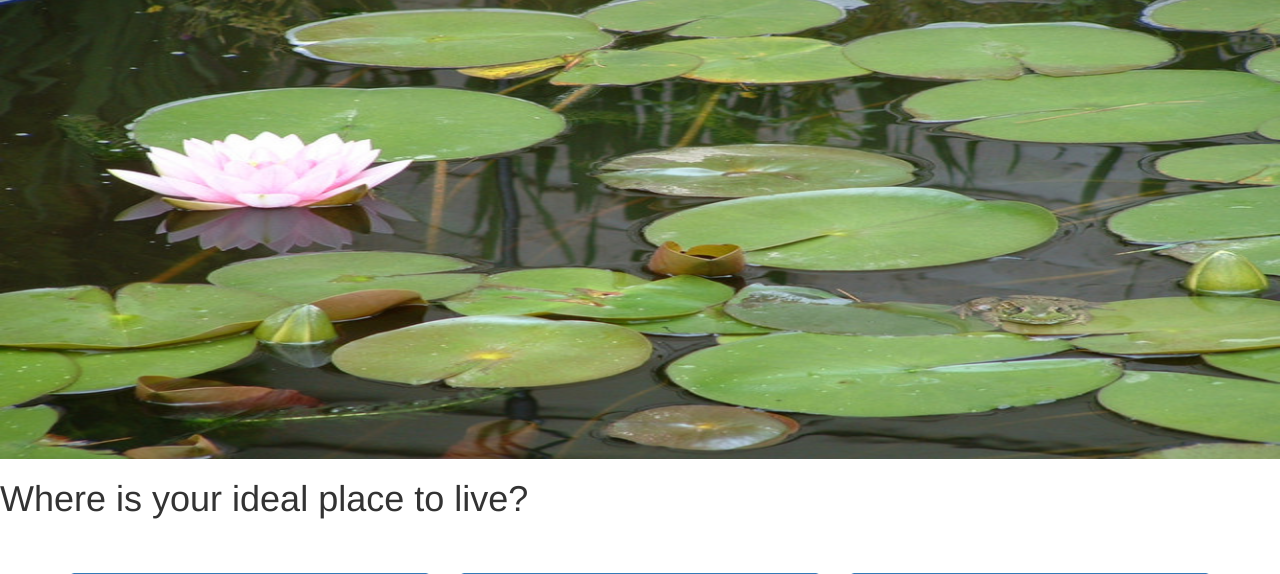
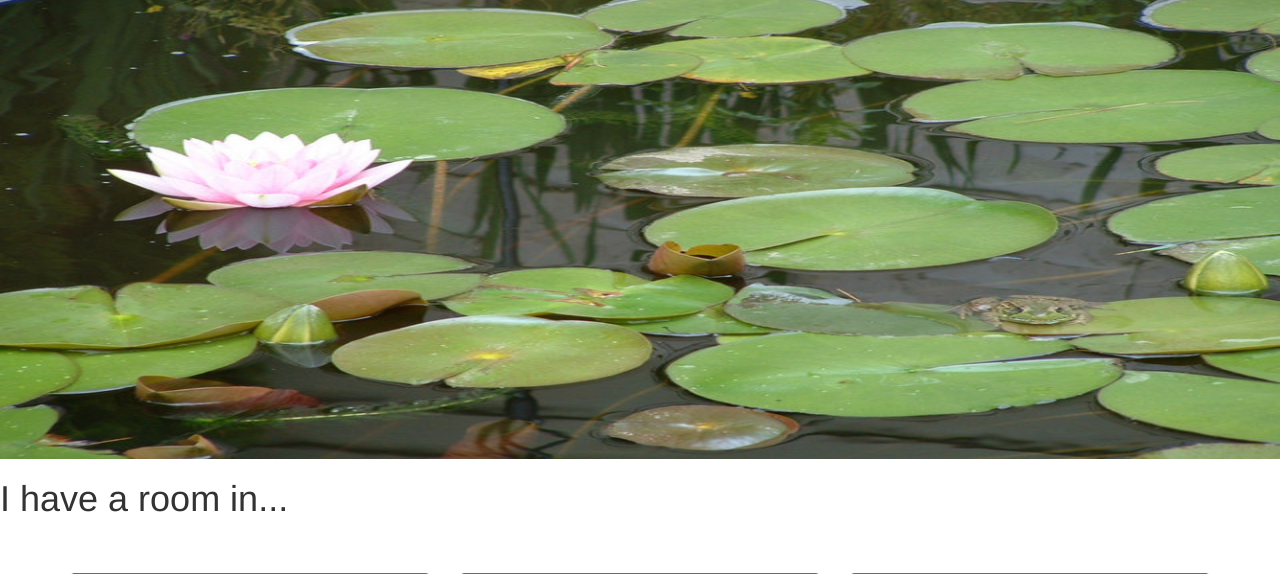
Before and after one commit to Akyya-Mayberry/spectra16, a Flask app: template templates/offering.html in a window 1280 px wide. Shown: the part 73-647 px from the top of the page. Run offline with Flask 2, Linux system fonts and the light colour scheme; the template is opened without the code that fills it, so the values that code supplies are empty; parts of the project's set-up code (start-up, migrations or seed data) failed here and were passed over; some libraries are stand-ins or nearby versions.

Commit message:
changed wording

```diff
--- a/templates/offering.html
+++ b/templates/offering.html
@@ -40,7 +40,7 @@
   </div>
 
   <h1>
-    <p>Where is your ideal place to live?</p><br>
+    <p>I have a room in...</p><br>
   </h1>
 
 <h2>
```
